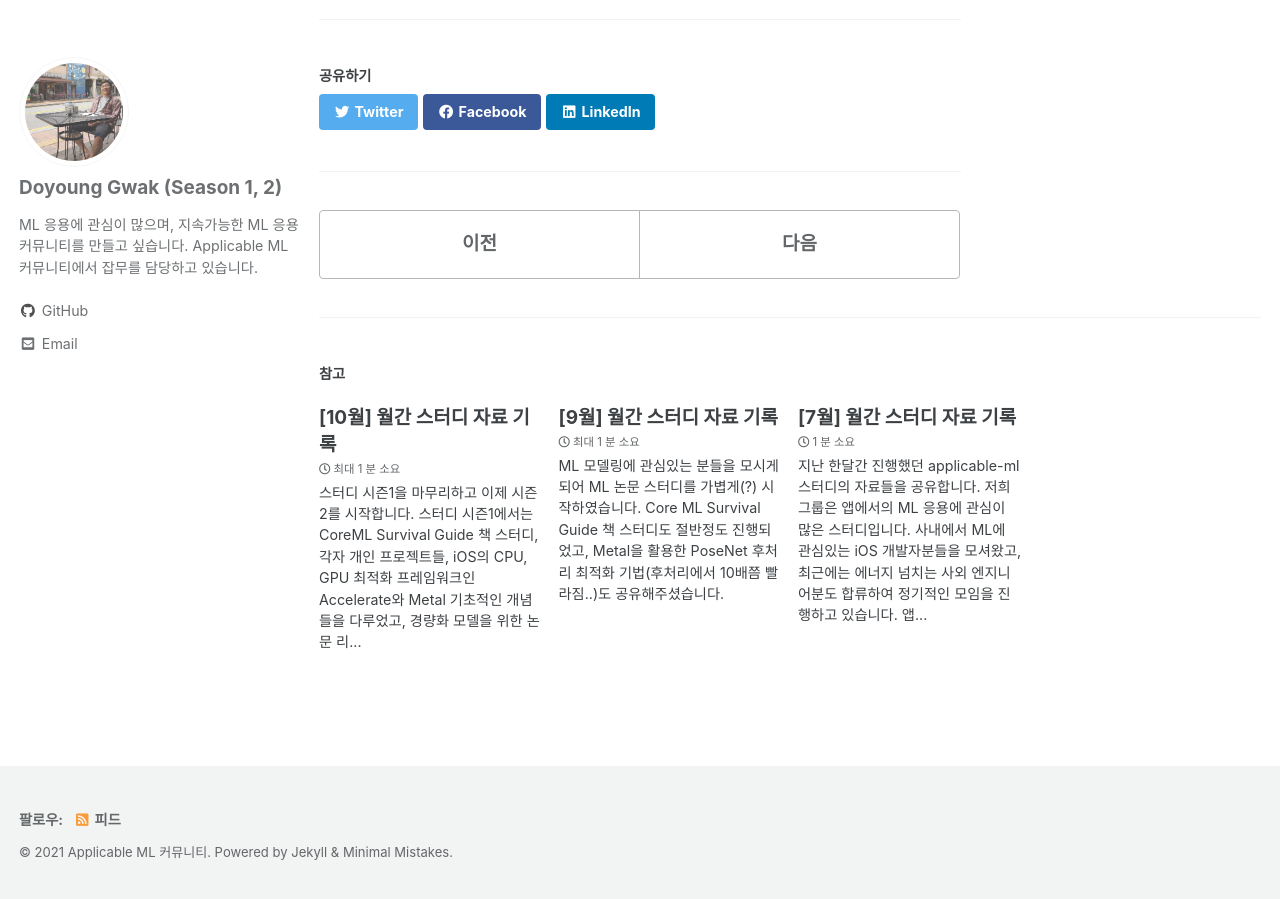
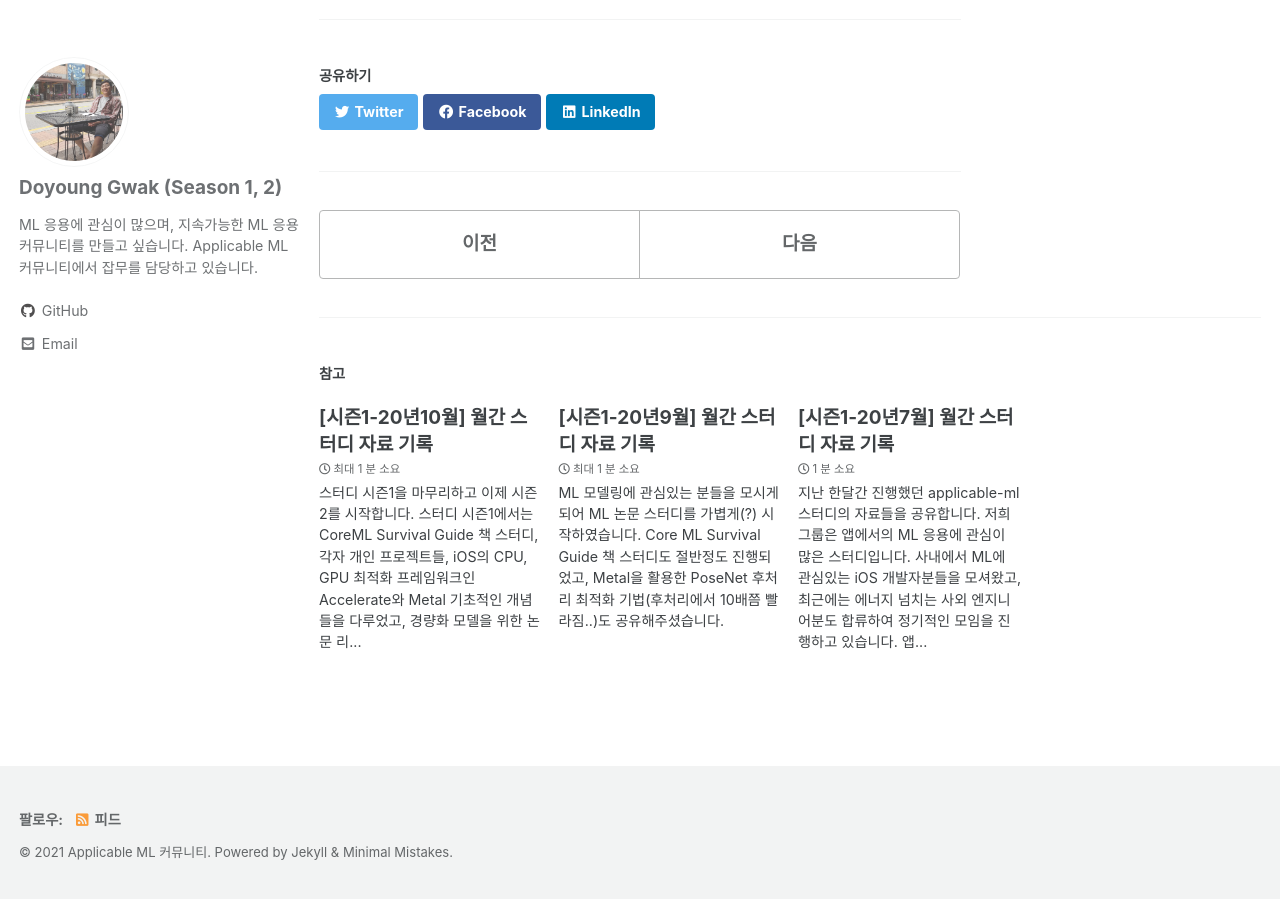
Before and after one commit to applicable-ml/applicable-ml.github.io, a Jekyll site: the page built from _posts/2020-08-30-2020-monthly-report-8.md, in a window 1280 px wide and 900 px high, scrolled down 1188 px. Built offline with Jekyll 4.4.1, drawn with Linux system fonts in a browser that asks for light colours; cached includes are drawn as plain includes; some of the changed text lies outside the part shown.

Commit message:
Add year info in posting filename and title

```diff
--- a/_posts/2020-07-25-monthly-report-7.md
+++ b/_posts/2020-07-25-2020-monthly-report-7.md
@@ -1,5 +1,5 @@
 ---
-title: \[7월\] 월간 스터디 자료 기록
+title: \[시즌1-20년7월\] 월간 스터디 자료 기록
 tags: ['monthly', 'ml', 'metal', 'vision', 'coreml']
 author: 'Doyoung Gwak'
 ---
--- a/_posts/2020-08-30-monthly-report-8.md
+++ b/_posts/2020-08-30-2020-monthly-report-8.md
@@ -1,5 +1,5 @@
 ---
-title: \[8월\] 월간 스터디 자료 기록
+title: \[시즌1-20년8월\] 월간 스터디 자료 기록
 tags: ['monthly', 'ios', 'metal', 'coreml', 'demo']
 author: "Doyoung Gwak"
 ---
--- a/_posts/2020-09-12-monthly-report-9.md
+++ b/_posts/2020-09-12-2020-monthly-report-9.md
@@ -1,5 +1,5 @@
 ---
-title: \[9월\] 월간 스터디 자료 기록
+title: \[시즌1-20년9월\] 월간 스터디 자료 기록
 tags: ['monthly', 'ml', 'ios', 'metal', 'coreml', 'demo', 'vision']
 author: "Doyoung Gwak"
 ---
--- a/_posts/2020-10-15-monthly-report-10.md
+++ b/_posts/2020-10-15-2020-monthly-report-10.md
@@ -1,5 +1,5 @@
 ---
-title: \[10월\] 월간 스터디 자료 기록
+title: \[시즌1-20년10월\] 월간 스터디 자료 기록
 tags: ['monthly', 'ml', 'ios', 'metal', 'coreml', 'demo', 'vision']
 author: "Doyoung Gwak"
 ---
```
